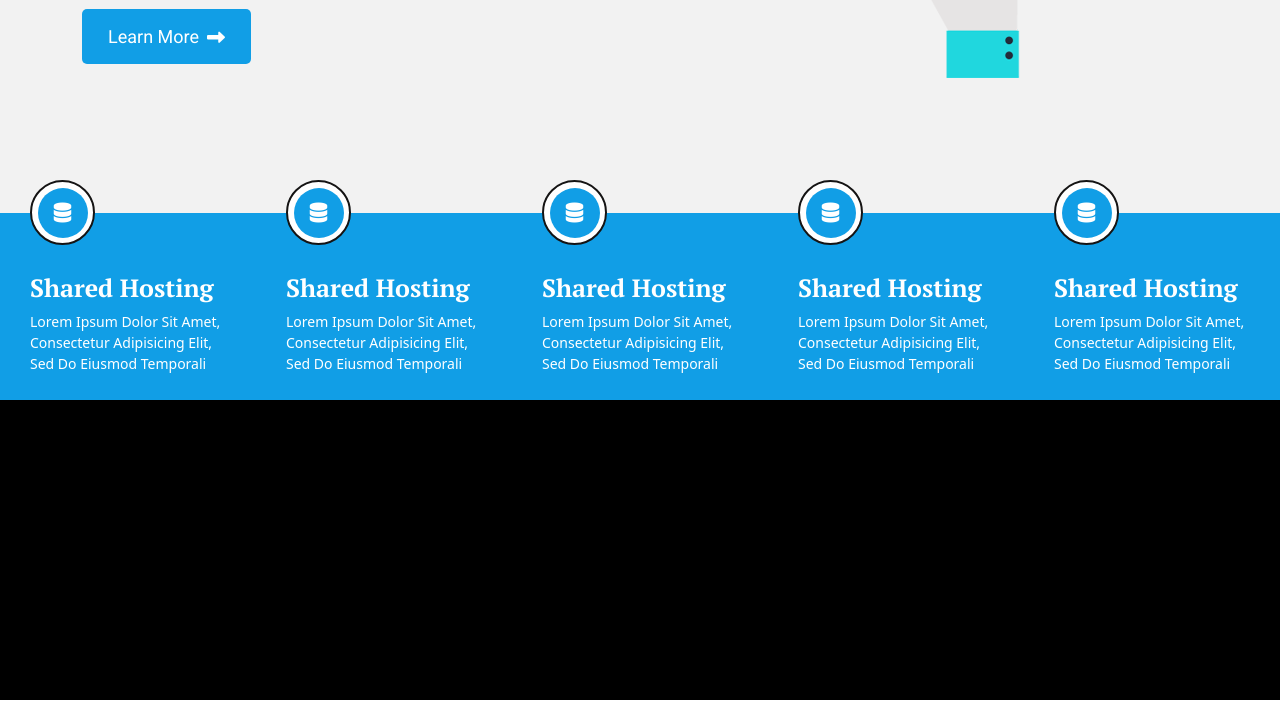
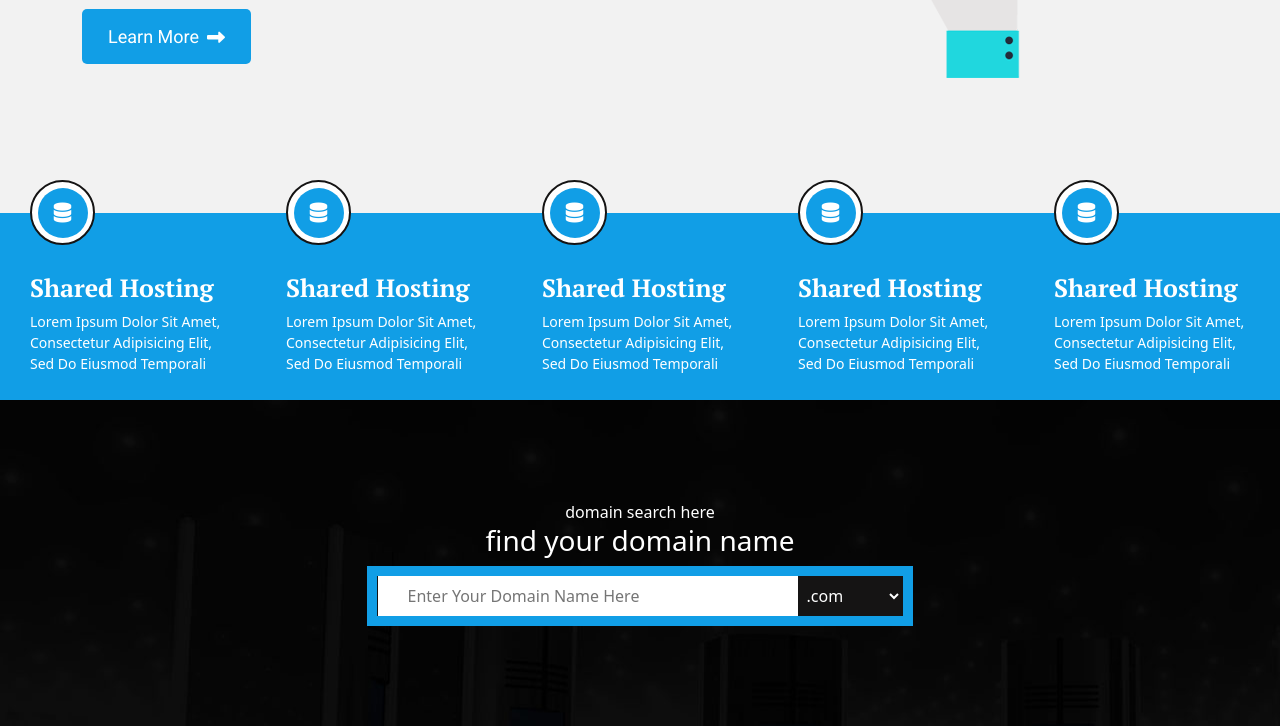
Before and after one commit to siamtalukder484/omrhost, a plain HTML site: page index.html in a window 1280 px wide. Shown: the part 568-1294 px from the top of the page. Before the commit the page ends 1268 px from the top, so only its background shows below. Drawn offline with nearby package versions, Linux system fonts and the light colour scheme.

Commit message:
search domain

```diff
--- a/css/style.css
+++ b/css/style.css
@@ -368,8 +368,32 @@ ul,ol{
         Domain Part Start Here
 ========================================*/
 #domain{
-    height: 300px;
-    background-color: black;
+    padding: 100px 0;
+    background-image: url(../images/domain_bg.jpg);
+    color: #fff;
+}
+form .input_group{
+    border: 10px solid #119ee6;
+    width: 100%;
+    background-color: #151414;
+}
+form .input_group input{
+    border: none;
+    width: 80%;
+    background-color: #fff;
+    height: 100%;
+    outline: none;
+    height: 40px;
+    padding-left: 30px;
+}
+form .input_group select{
+    width: 19%;
+    border: none;
+    outline: none;
+    height: 100%;
+    background-color: #151414;
+    padding: 8px 0;
+    color: #fff;
 }
 /*======================================
         Domain Part End Here
--- a/index.html
+++ b/index.html
@@ -226,8 +226,26 @@
     <section id="domain">
       <div class="container">
         <div class="row">
-          <div class="col-xl-12">
+          <div class="col-xl-6 m-auto text-center">
+            <div class="domain_wrapper">
+              <span>domain search here</span>
+              <h3>find your domain name</h3>
+              <div class="domain_exten_p">
 
+              </div>
+              <form action="" method="">
+                <div class="input_group">
+                  <input type="text" placeholder="Enter Your Domain Name Here">
+                <select>
+                  <option>.com</option>
+                  <option>.net</option>
+                  <option>.tv</option>
+                  <option>.org</option>
+                  <option>.live</option>
+                </select>
+                </div>
+              </form>
+            </div>
           </div>
         </div>
       </div>
```
Also changed, not shown: images/domain_bg.jpg (added).
